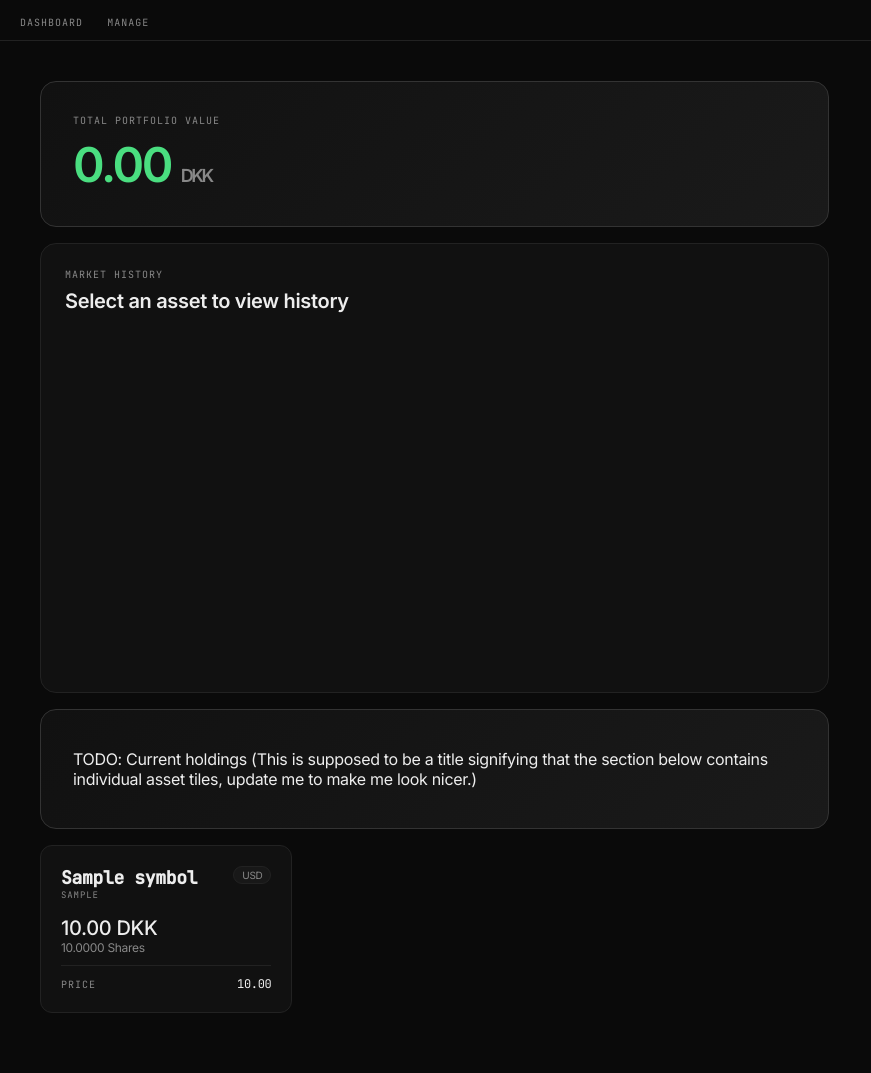
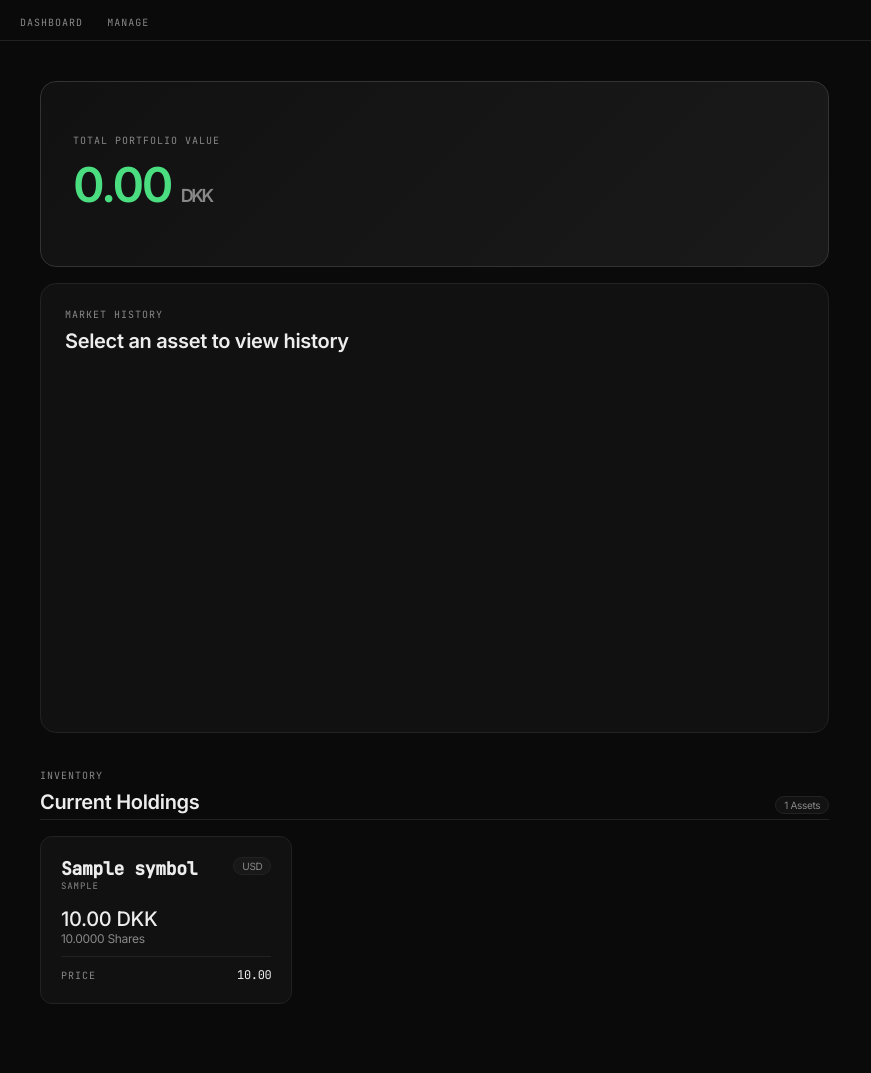
Before and after one commit to Simo067m/personal-projects-monorepo, a Flask app: template investment_tracker/app/templates/investment/index.html in a window 1280 px wide. Shown: the part 58-1131 px from the top of the page, without its empty margins (0-871 px from the left). After the commit the page ends 1062 px from the top, so only its background shows below. Run offline with Flask 3, Linux system fonts and the light colour scheme; the template is opened without the code that fills it: most values are stand-ins (such as "Sample title", 1, 10 or a date in 2020); a map, chart or similar area stays blank.

Commit message:
Add holdings title and deleting of tracked assets

```diff
--- a/investment_tracker/app/db.py
+++ b/investment_tracker/app/db.py
@@ -347,3 +347,28 @@ def get_price_history(asset_id):
 
     except sqlite3.Error as e:
         print(f"An error occurred in get_price_history: {e}")
+
+def delete_asset_by_id(asset_id : int):
+    """
+    Deletes an asset and all assosiated transactions and price history.
+    """
+
+    DELETE_TRANSACTIONS = "DELETE FROM transactions WHERE asset_id = ?;"
+    DELETE_PRICES = "DELETE FROM price_history WHERE asset_id = ?;"
+    DELETE_ASSET = "DELETE FROM assets WHERE id = ?;"
+
+    try:
+        with get_db_connection() as conn:
+            cursor = conn.cursor()
+
+            parameters = (asset_id,)
+            cursor.execute(DELETE_TRANSACTIONS, parameters)
+            cursor.execute(DELETE_PRICES, parameters)
+            cursor.execute(DELETE_ASSET, parameters)
+
+            conn.commit()
+            print(f"Deleted asset ID {asset_id} and all associated records.")
+
+    except sqlite3.Error as e:
+        print(f"An error occurred in delete_asset_by_id: {e}")
+        raise e
--- a/investment_tracker/app/static/css/style.css
+++ b/investment_tracker/app/static/css/style.css
@@ -9,7 +9,7 @@
 .investment-grid {
     display: grid;
     grid-template-columns: repeat(12, 1fr);
-    grid-auto-rows: minmax(120px, auto);
+    grid-auto-rows: auto;
     gap: 16px;
     padding-bottom: 40px;
 }
@@ -21,6 +21,7 @@
     border: 1px solid var(--border-bright);
     padding: 32px;
     border-radius: 16px;
+    min-height: 120px;
     display: flex;
     flex-direction: column;
     justify-content: center;
@@ -42,6 +43,7 @@
     padding: 20px;
     transition: transform 0.2s ease, border-color 0.2s ease;
     cursor: pointer;
+    min-height: 120px;
     display: flex;
     flex-direction: column;
     justify-content: space-between;
--- a/investment_tracker/app/templates/investment/index.html
+++ b/investment_tracker/app/templates/investment/index.html
@@ -18,9 +18,12 @@
         <canvas id="priceChart"></canvas>
     </div>
 </div>
-<div class="stat-card">
-    TODO: Current holdings (This is supposed to be a title signifying that the section
-    below contains individual asset tiles, update me to make me look nicer.)
+<div style="grid-column: span 12; border-bottom: 1px solid var(--border); margin-top: 20px;">
+    <div class="card-label">Inventory</div>
+    <div style="display: flex; justify-content: space-between; align-items: flex-end; padding-bottom: 5px;">
+    <div class="card-title" style="margin: 0;">Current Holdings</div>
+    <div class="asset-type-pill" style="margin: 0;">{{ holdings|length }} Assets</div>
+    </div>
 </div>
         <!-- Asset Grid (Unique Bento Tiles) -->
         {% for symbol, data in holdings.items() %}
```
Also changed, not shown: investment_tracker/app/routes_web.py (+13 -1 lines), investment_tracker/app/templates/investment/manage.html (+16 -2 lines).
